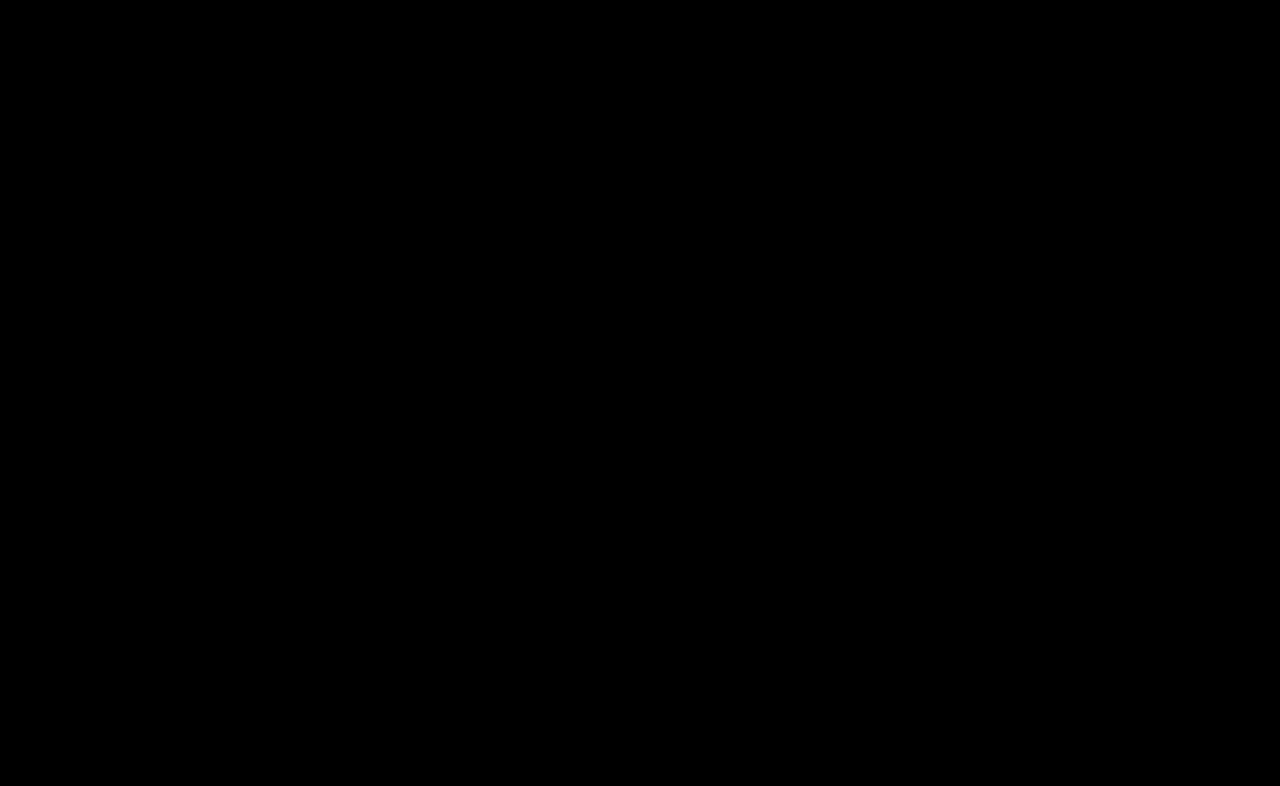
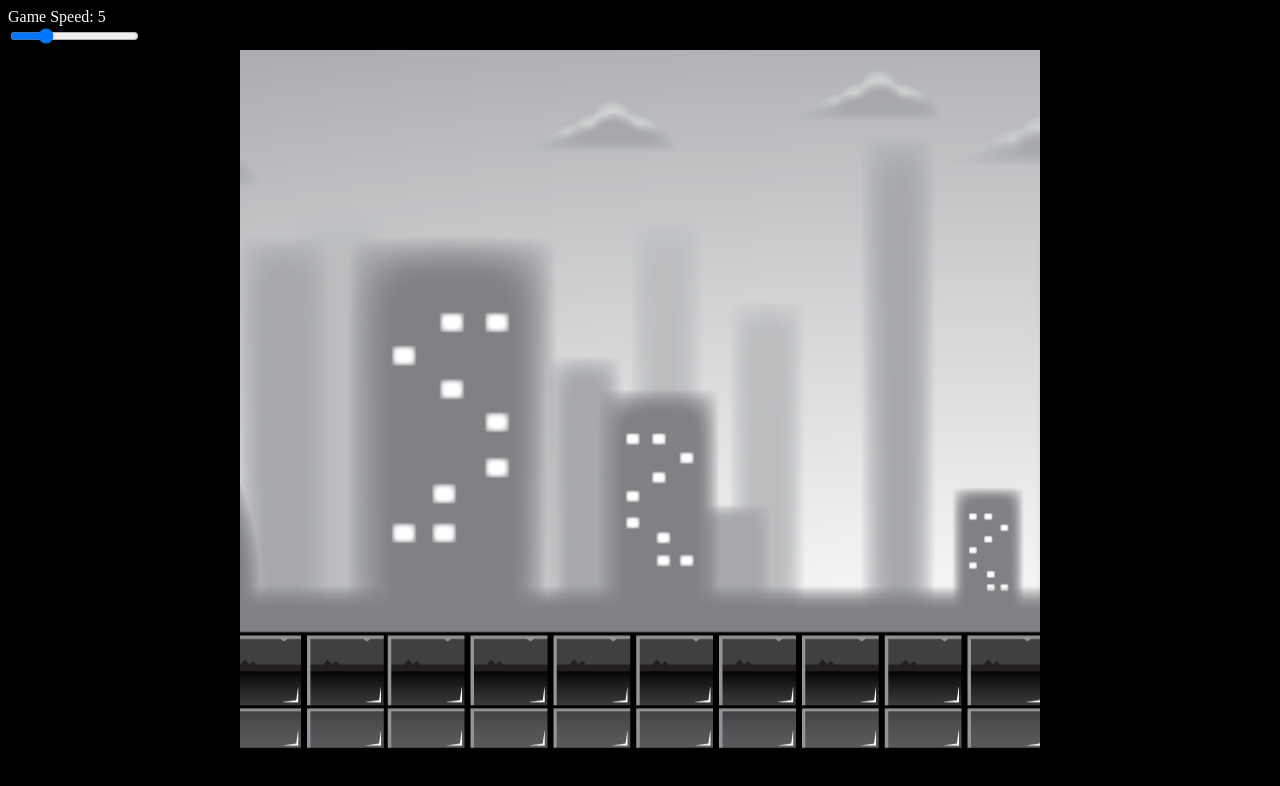
Before and after one commit to DavidEspinozaRomero/angular-game-endless-runner-dog, an Angular app: page / in a window 1280 px wide. Shown: the top 786 px of the page. Built offline with nearby package versions, Linux system fonts and the light colour scheme.

Commit message:
bgParallax complete

```diff
--- a/src/app/modules/parallax-background/parallax-background.component.html
+++ b/src/app/modules/parallax-background/parallax-background.component.html
@@ -1,3 +1,15 @@
-<div class="bg-container">
-  <canvas id="canvas1" #canvas1></canvas>
-</div>
+<!-- <div class="bg-container"></div> -->
+
+<label for="gameSpeed" style="color: snow"
+  >Game Speed: {{ gameSpeed }}
+  <br />
+  <input
+    id="gameSpeed"
+    class="slider"
+    type="range"
+    min="0"
+    max="20"
+    [value]="gameSpeed"
+    (input)="setGameSpeed($event)"
+/></label>
+<canvas id="canvas1" #canvas1></canvas>
--- a/src/app/modules/parallax-background/parallax-background.component.ts
+++ b/src/app/modules/parallax-background/parallax-background.component.ts
@@ -15,15 +15,95 @@ export class ParallaxBackgroundComponent implements OnInit {
   CANVAS_WIDTH: number = 800;
   CANVAS_HEIGHT: number = 700;
   gameSpeed = 5;
+  x = 0;
+  x2 = 2400;
+
+  bgLayer1 = new Image();
+  bgLayer2 = new Image();
+  bgLayer3 = new Image();
+  bgLayer4 = new Image();
+  bgLayer5 = new Image();
+
+  layer1 = new Layer(this.bgLayer1, 0.2, this.gameSpeed);
+  layer2 = new Layer(this.bgLayer2, 0.4, this.gameSpeed);
+  layer3 = new Layer(this.bgLayer3, 0.6, this.gameSpeed);
+  layer4 = new Layer(this.bgLayer4, 0.8, this.gameSpeed);
+  layer5 = new Layer(this.bgLayer5, 1, this.gameSpeed);
+
+  gameObjects = [
+    this.layer1,
+    this.layer2,
+    this.layer3,
+    this.layer4,
+    this.layer5,
+  ];
 
   ngOnInit(): void {
     try {
+      this.bgLayer1.src = 'assets/layer-1.png';
+      this.bgLayer2.src = 'assets/layer-2.png';
+      this.bgLayer3.src = 'assets/layer-3.png';
+      this.bgLayer4.src = 'assets/layer-4.png';
+      this.bgLayer5.src = 'assets/layer-5.png';
       this.canvas = this.canvas1.nativeElement;
       this.ctx = this.canvas.getContext('2d');
       this.CANVAS_WIDTH = this.canvas.width = 800;
       this.CANVAS_HEIGHT = this.canvas.height = 700;
+      if (this.ctx) {
+        this.animate(this.ctx);
+      }
     } catch (err) {
       console.log(err);
     }
   }
+
+  animate(ctx: CanvasRenderingContext2D) {
+    try {
+      ctx.clearRect(0, 0, this.CANVAS_WIDTH, this.CANVAS_HEIGHT);
+      for (const layer of this.gameObjects) {
+        layer.update(this.gameSpeed);
+        layer.draw(ctx);
+      }
+      requestAnimationFrame(() => this.animate(ctx));
+    } catch (err) {
+      console.log(err);
+    }
+  }
+
+  setGameSpeed(event: Event) {
+    this.gameSpeed = +(event.target as HTMLInputElement).value;
+  }
 }
+
+class Layer {
+  x = 0;
+  y = 0;
+  width = 2400;
+  height = 700;
+  speed: number;
+  constructor(
+    private img: HTMLImageElement,
+    private speedModifier: number,
+    gameSpeed: number
+  ) {
+    this.speed = gameSpeed * this.speedModifier;
+  }
+  update(gameSpeed: number) {
+    this.speed = gameSpeed * this.speedModifier;
+    if (this.x <= -this.width) {
+      this.x = 0;
+    }
+    this.x = Math.floor(this.x - this.speed);
+  }
+
+  draw(ctx: CanvasRenderingContext2D) {
+    ctx.drawImage(this.img, this.x, this.y, this.width, this.height);
+    ctx.drawImage(
+      this.img,
+      this.x + this.width,
+      this.y,
+      this.width,
+      this.height
+    );
+  }
+}
```
